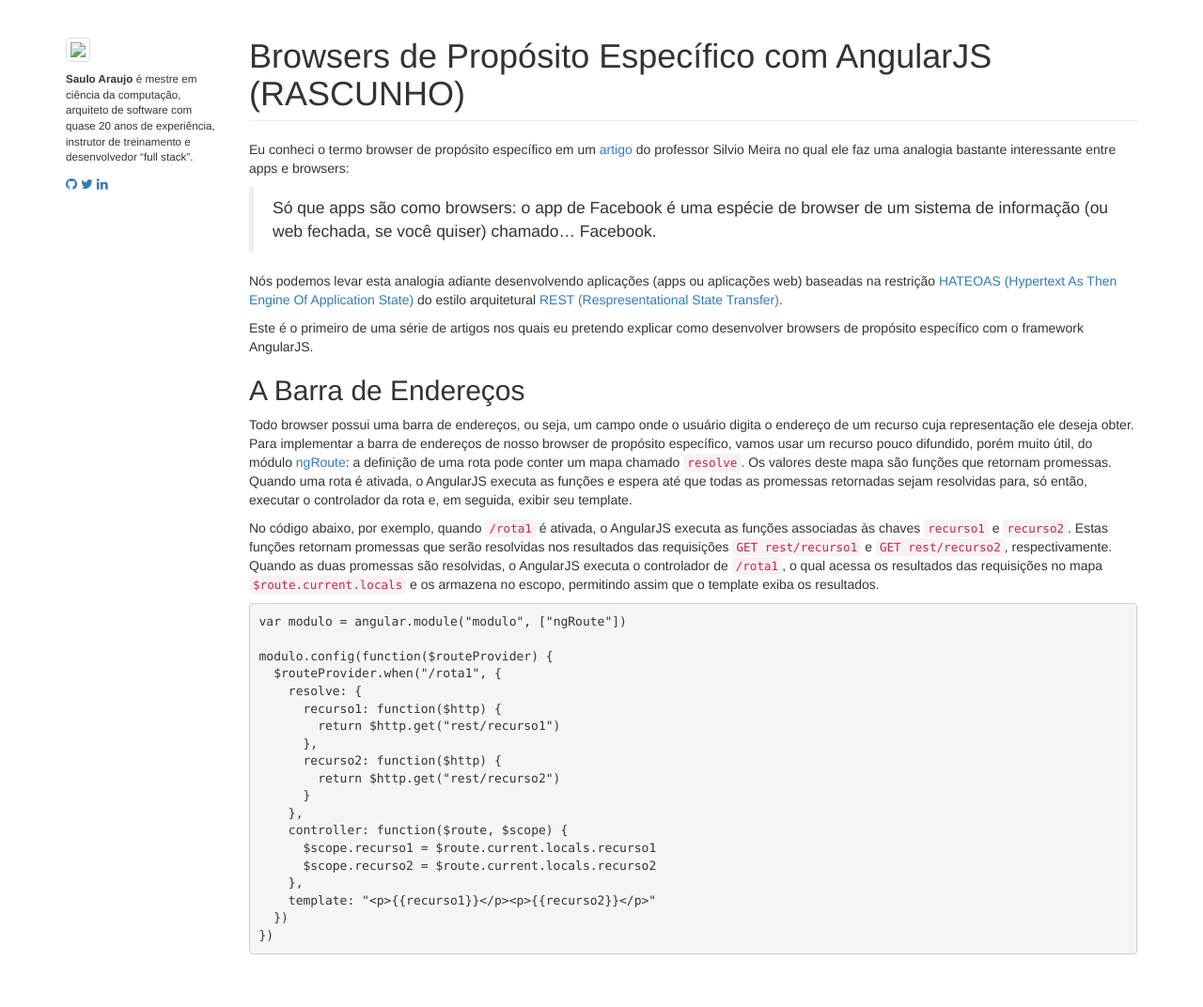
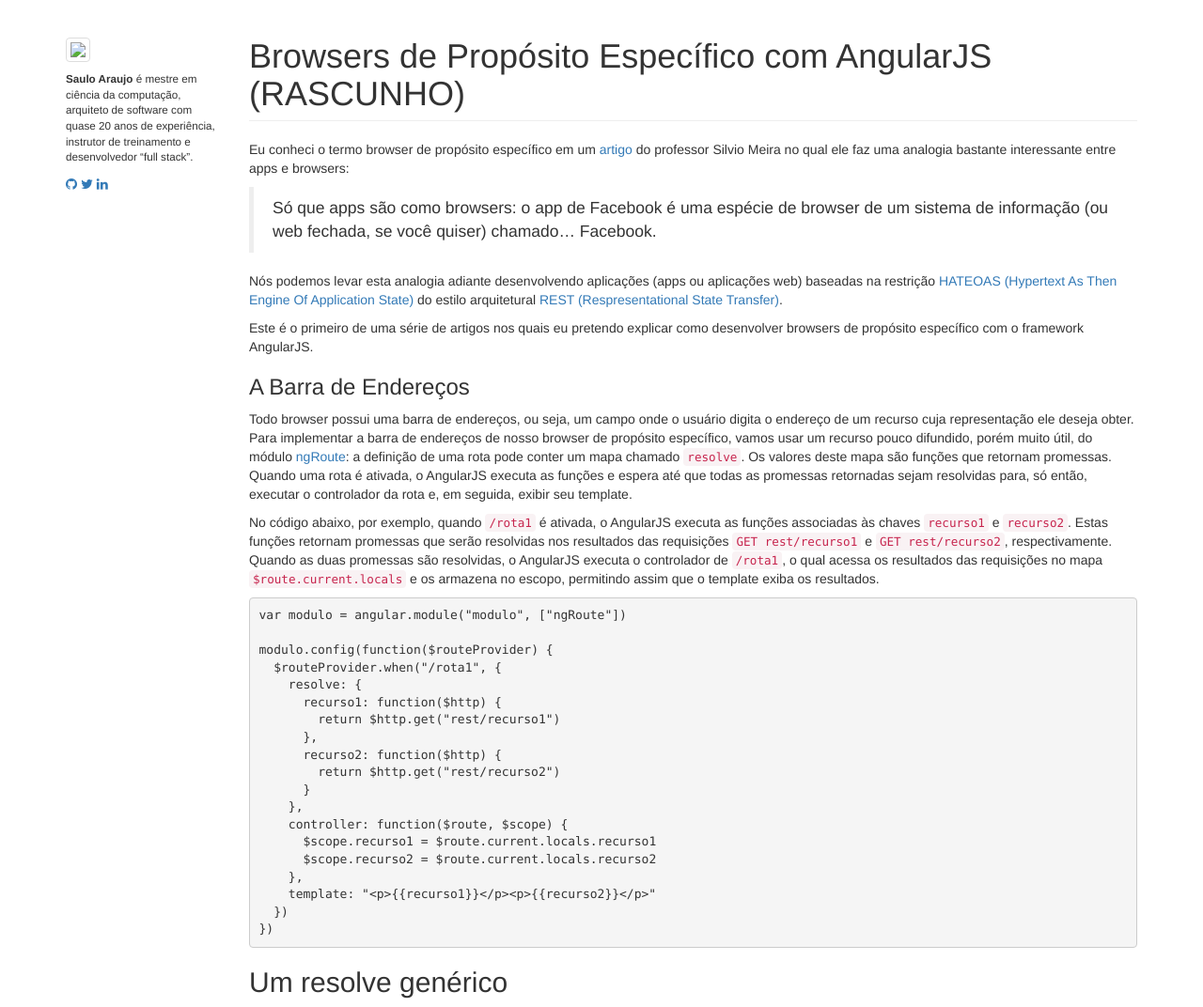
Before and after one commit to saulo2/saulo2.github.io, a Jekyll site: the page built from _posts/2016-05-05-browsers-de-proposito-especifico.md, in a window 1280 px wide. Shown: the whole page at 94% size. Built offline with Jekyll 4.4.1, drawn with Linux system fonts in a browser that asks for light colours; nearby versions of some CDN libraries; before the commit the page ends 1026 px from its top, so only the background shows below that.

```diff
--- a/_posts/2016-05-05-browsers-de-proposito-especifico.md
+++ b/_posts/2016-05-05-browsers-de-proposito-especifico.md
@@ -10,7 +10,7 @@ Nós podemos levar esta analogia adiante desenvolvendo aplicações (apps ou apl
 
 Este é o primeiro de uma série de artigos nos quais eu pretendo explicar como desenvolver browsers de propósito específico com o framework AngularJS.
 
-## A Barra de Endereços
+### A Barra de Endereços
 Todo browser possui uma barra de endereços, ou seja, um campo onde o usuário digita o endereço de um recurso cuja representação ele deseja obter. Para implementar a barra de endereços de nosso browser de propósito específico, vamos usar um recurso pouco difundido, porém muito útil, do módulo [ngRoute](https://docs.angularjs.org/api/ngRoute): a definição de uma rota pode conter um mapa chamado `resolve`. Os valores deste mapa são funções que retornam promessas. Quando uma rota é ativada, o AngularJS executa as funções e espera até que todas as promessas retornadas sejam resolvidas para, só então, executar o controlador da rota e, em seguida, exibir seu template.
 
 No código abaixo, por exemplo, quando `/rota1` é ativada, o AngularJS executa as funções associadas às chaves `recurso1` e `recurso2`. Estas funções retornam promessas que serão resolvidas nos resultados das requisições `GET rest/recurso1` e `GET rest/recurso2`, respectivamente. Quando as duas promessas são resolvidas, o AngularJS executa o controlador de `/rota1`, o qual acessa os resultados das requisições no mapa `$route.current.locals` e os armazena no escopo, permitindo assim que o template exiba os resultados.
@@ -38,3 +38,5 @@ modulo.config(function($routeProvider) {
 })
 {% endraw %}
 {% endhighlight %}
+
+## Um resolve genérico
```
